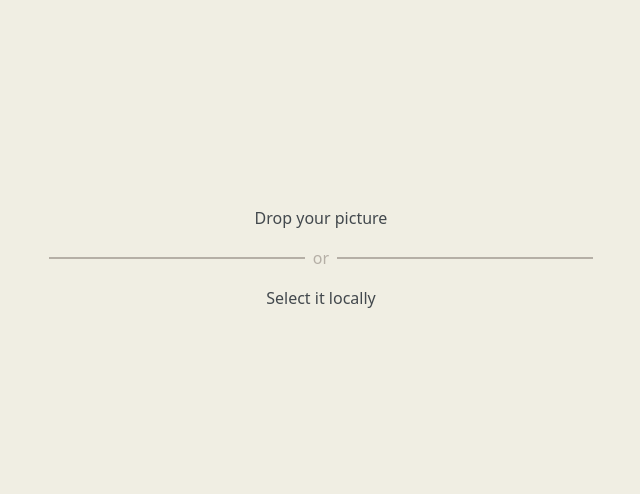
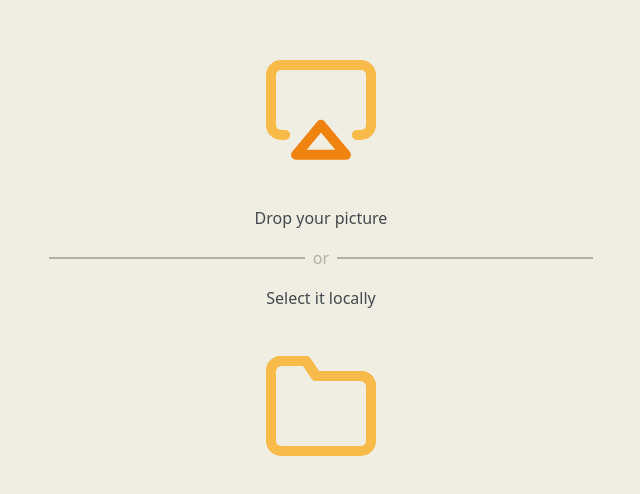
Before and after one commit to cajudeleite/librAI_app, a React (Vite) app: page / in a window 1280 px wide. Shown: the part 142-636 px from the top of the page, without its empty margins (319-959 px from the left). Built offline with nearby package versions, Linux system fonts and the light colour scheme.

Commit message:
Done the style

```diff
--- a/package.json
+++ b/package.json
@@ -10,6 +10,7 @@
     "preview": "vite preview"
   },
   "dependencies": {
+    "@lottiefiles/react-lottie-player": "^3.5.3",
     "react": "^18.2.0",
     "react-dom": "^18.2.0"
   },
--- a/src/App.tsx
+++ b/src/App.tsx
@@ -1,6 +1,26 @@
+import { Player } from "@lottiefiles/react-lottie-player";
+import folder from "./assets/folder.json";
+import airplay from "./assets/airplay.json";
+import { useEffect, useRef } from "react";
+
 const App = () => {
+  const folderRef = useRef<any>();
+  const airplayRef = useRef<any>();
+
+  useEffect(() => {
+    setInterval(() => {
+      airplayRef.current.play();
+    }, 1000);
+  }, []);
+
   return (
     <div className="h-screen w-screen flex flex-col justify-center items-center bg-background-light text-secondary space-y-4">
+      <Player
+        ref={airplayRef}
+        speed={0.7}
+        src={airplay}
+        style={{ height: "10rem", width: "10rem" }}
+      />
       <p>Drop your picture</p>
       <div className="w-full flex justify-center items-center space-x-2 text-background-dark">
         <div className="h-[2px] w-1/5 bg-background-dark" />
@@ -8,6 +28,24 @@ const App = () => {
         <div className="h-[2px] w-1/5 bg-background-dark" />
       </div>
       <p>Select it locally</p>
+      <div
+        onMouseEnter={() => {
+          folderRef.current.setPlayerDirection(1);
+          folderRef.current.play();
+        }}
+        onMouseLeave={() => {
+          folderRef.current.setPlayerDirection(-1);
+          folderRef.current.play();
+        }}
+        className="cursor-pointer"
+      >
+        <Player
+          ref={folderRef}
+          keepLastFrame
+          src={folder}
+          style={{ height: "10rem", width: "10rem" }}
+        />
+      </div>
     </div>
   );
 };
```
Also changed, not shown: src/assets/airplay.json (added, +1 -0 lines), src/assets/folder.json (added, +1 -0 lines).
